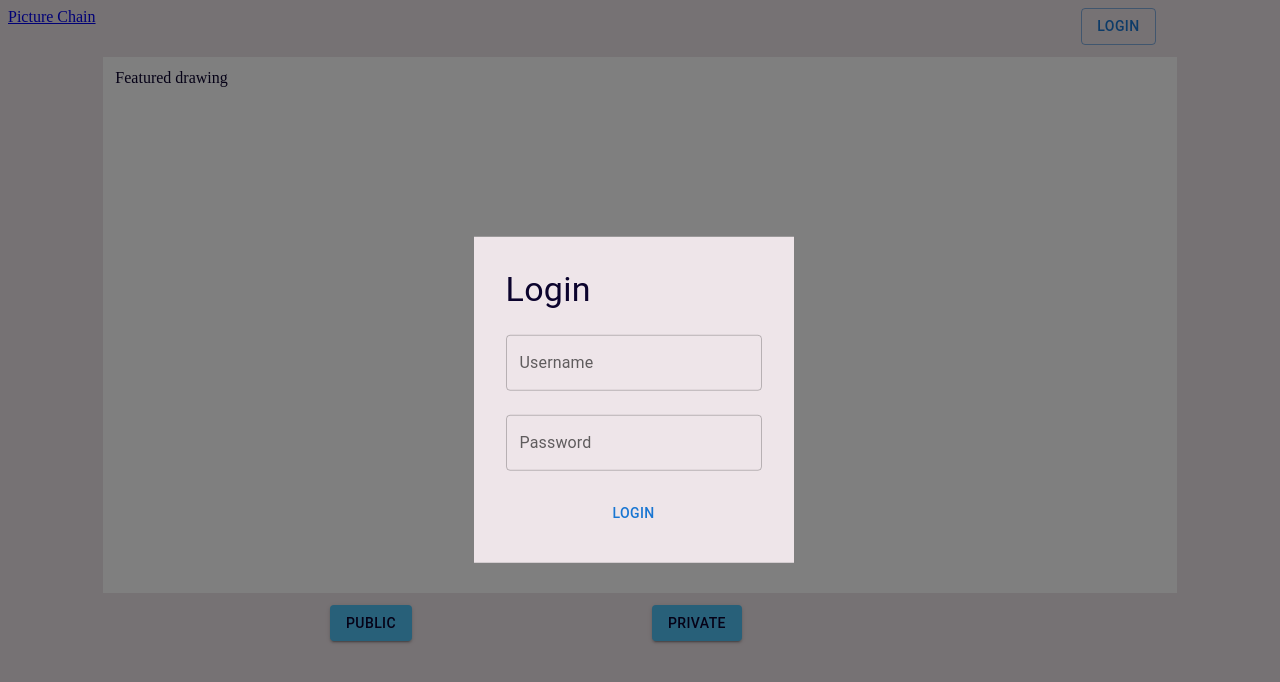
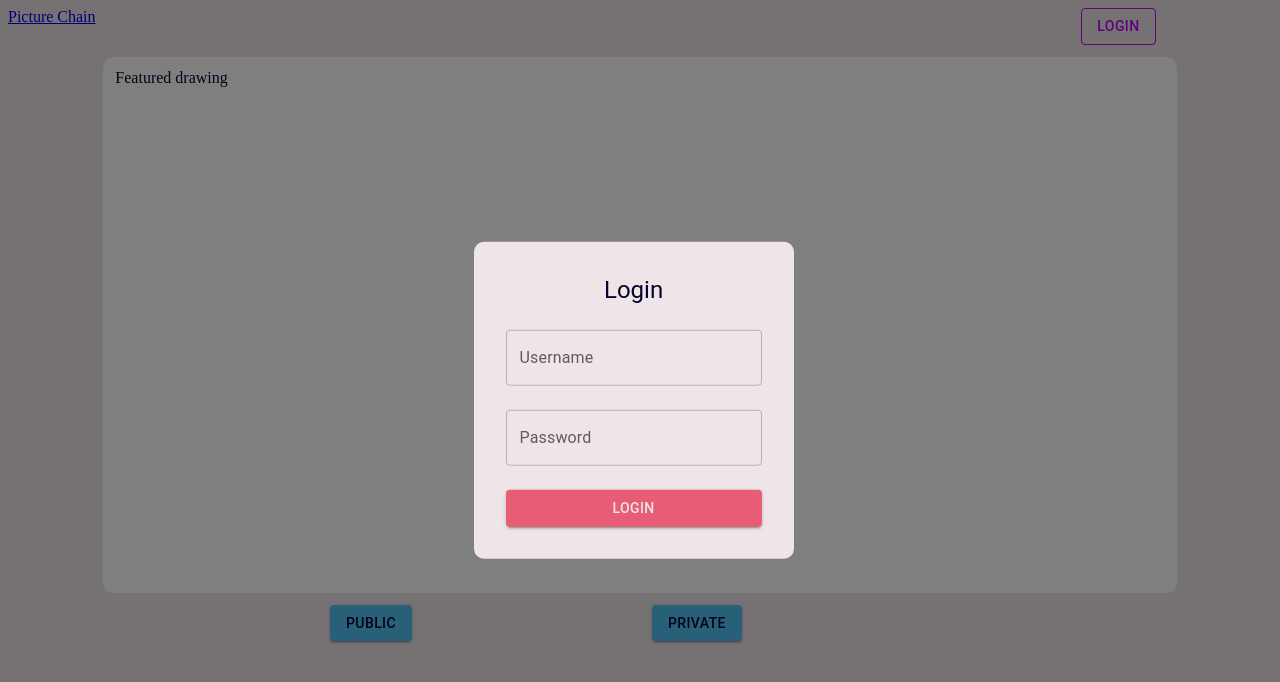
Before and after one commit to lhacks-rsmm/picturechain-frontend, a React (Create React App) app: page /home in a window 1280 px wide. Both pictures are taken after a click on the button "LOGIN". Shown: the top 682 px of the page. Built offline with nearby package versions, Linux system fonts and the light colour scheme.

Commit message:
Sort of finished styling the home page

```diff
--- a/src/App.css
+++ b/src/App.css
@@ -22,11 +22,13 @@ body{
 .img-container {
   height: 100%;
   background-color: white;
+  border-radius: 10px;
 }
 
 .auth-modal{
   display: block;
   background-color: var(--lavender-blush);
+  color: var(--russian-violet) !important;
   position: absolute;
   top: 50%;
   -ms-transform: translateY(-50%);
@@ -36,9 +38,20 @@ body{
   width: 20%;
   margin-left: auto;
   margin-right: auto;
+  border-radius: 10px;
 }
 
 .lobby-button {
   background-color: var(--sky-blue) !important;
   color: var(--russian-violet) !important;
 }
+
+.login-button {
+  border-color: var(--electric-purple) !important;
+  color: var(--electric-purple) !important;
+}
+
+.modal-button {
+  background-color: var(--bright-pink) !important;
+  color: var(--lavender-blush) !important;
+}
--- a/src/components/AppHeader.js
+++ b/src/components/AppHeader.js
@@ -14,7 +14,7 @@ function AppHeader() {
             <Grid container spacing={3}>
                 <Grid item xs={2}><Link to="/home">Picture Chain</Link></Grid>
                 <Grid item xs={8}/>
-                <Grid item xs={2}><Button variant="outlined" onClick={handleOpen}>Login</Button></Grid>
+                <Grid item xs={2}><Button variant="outlined" onClick={handleOpen} className="login-button">Login</Button></Grid>
             </Grid>
         </>
     )
--- a/src/components/AuthModal.js
+++ b/src/components/AuthModal.js
@@ -10,9 +10,9 @@ export default function AuthModal(props) {
     }
 
     return (
-        <Modal open={props.open} onClose={props.handleClose} >
+        <Modal open={props.open} onClose={props.handleClose}>
             <Stack className="auth-modal" gap={3}>
-                <Typography variant="h4">Login</Typography>
+                <Typography variant="h5" textAlign="center">Login</Typography>
                 <TextField
                     id="name-field"
                     label="Username"
@@ -27,7 +27,7 @@ export default function AuthModal(props) {
                     value={password}
                     onChange={(e) => {setPassword(e.target.value)}}
                 />
-                <Button onClick={handleLogin}>Login</Button>
+                <Button variant="contained" className="modal-button" onClick={handleLogin}>Login</Button>
             </Stack>
         </Modal>
     );
```
